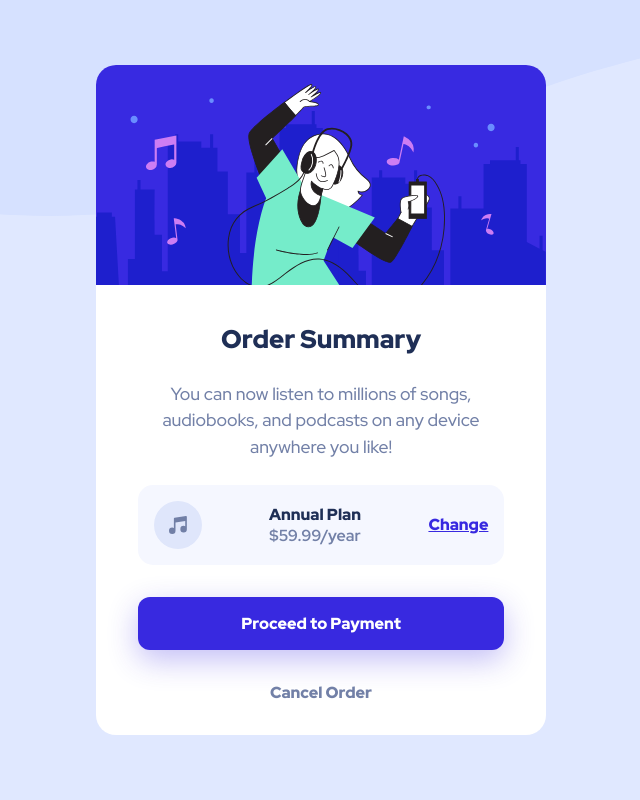
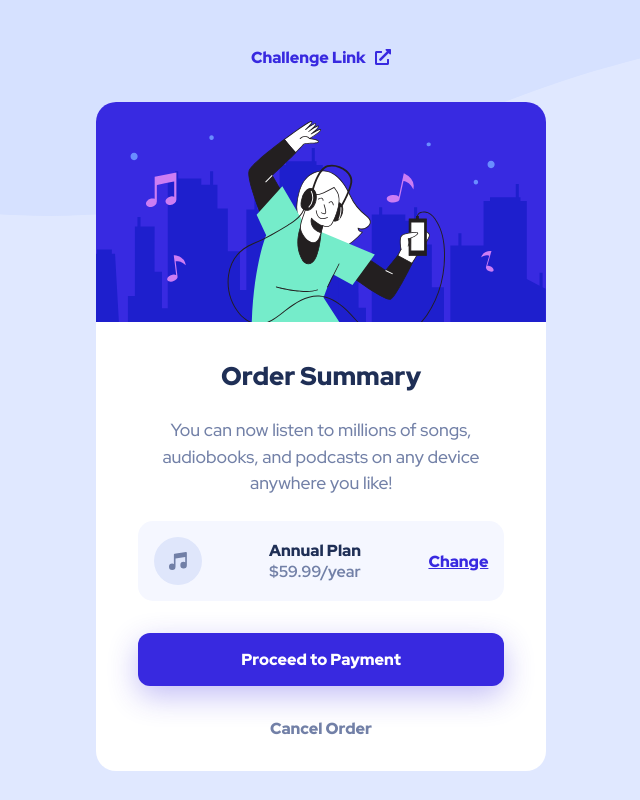
Before and after one commit to omarr45/FrontEndMentor, a plain HTML site: page order-summary-component/index.html in a window 1280 px wide. Shown: the whole page, without its empty margins (319-959 px from the left). Drawn offline with Linux system fonts and the light colour scheme.

Commit message:
added link to challenge 1

```diff
--- a/order-summary-component/index.html
+++ b/order-summary-component/index.html
@@ -4,7 +4,13 @@
     <meta charset="UTF-8" />
     <meta name="viewport" content="width=device-width, initial-scale=1.0" />
     <!-- displays site properly based on user's device -->
-
+    <link
+      rel="stylesheet"
+      href="https://cdnjs.cloudflare.com/ajax/libs/font-awesome/5.15.4/css/all.min.css"
+      integrity="sha512-1ycn6IcaQQ40/MKBW2W4Rhis/DbILU74C1vSrLJxCq57o941Ym01SwNsOMqvEBFlcgUa6xLiPY/NS5R+E6ztJQ=="
+      crossorigin="anonymous"
+      referrerpolicy="no-referrer"
+    />
     <link
       rel="icon"
       type="image/png"
@@ -42,12 +48,13 @@
         background-position: 0 -250px;
         background-size: 120%;
         font-family: 'Red Hat Display', sans-serif;
+        padding: 10px;
       }
 
       .card {
         margin: 0 auto;
         background-color: white;
-        max-width: 350px;
+        max-width: 340px;
         border-radius: 20px;
         overflow: hidden;
       }
@@ -114,6 +121,30 @@
         transition: transform 0.5s ease-in-out;
       }
 
+      .top,
+      .top a {
+        text-decoration: none;
+        width: 100%;
+        max-width: 350px;
+        color: hsl(245, 75%, 52%);
+        font-weight: 900;
+        font-size: 1rem;
+        font-family: inherit;
+        padding: 1em;
+        border-radius: 12px;
+        border: 2px solid transparent;
+        cursor: pointer;
+        margin-bottom: 1rem;
+        background-color: transparent;
+        transition: all 0.3s ease-in-out;
+      }
+
+      .top:hover {
+        transform: none;
+        background: rgba(255, 255, 255, 0.2);
+        border: 2px solid hsl(245, 75%, 52%);
+      }
+
       .cancel {
         cursor: pointer;
         font-weight: 900;
@@ -123,6 +154,9 @@
 
       @media screen and (min-width: 768px) {
         .card {
+          max-width: 450px;
+        }
+        .top {
           max-width: 450px;
         }
         .card_content {
@@ -143,6 +177,14 @@
     </style>
   </head>
   <body>
+    <div class="top">
+      <a
+        href="https://www.frontendmentor.io/challenges/order-summary-component-QlPmajDUj"
+        target="_blank"
+      >
+        Challenge Link &nbsp; <i class="fas fa-external-link-alt"></i>
+      </a>
+    </div>
     <div class="card">
       <img src="./images/illustration-hero.svg" alt="hero" />
       <div class="card_content">
```
Also changed, not shown: index.html (+5 -5 lines).
